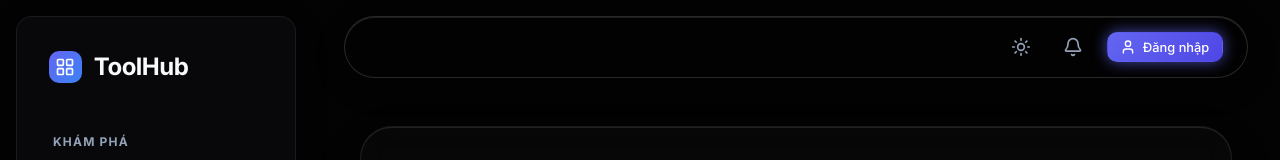
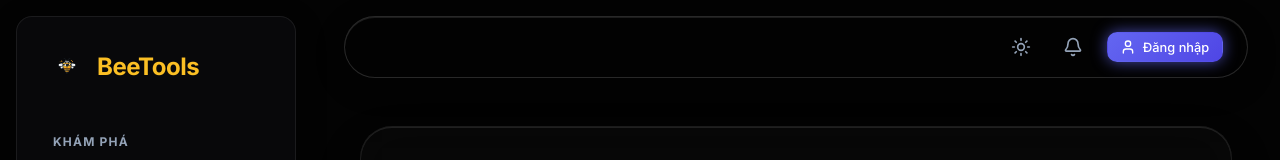
Before and after one commit to Hungne16/quanlitool, a React (Vite) app: page / in a window 1280 px wide. Shown: the top 160 px of the page. Built offline with nearby package versions, Linux system fonts and the light colour scheme; no server answers; the database is empty.

Commit message:
Update website name to BeeTools and add logo

```diff
--- a/index.html
+++ b/index.html
@@ -2,9 +2,9 @@
 <html lang="en">
   <head>
     <meta charset="UTF-8" />
-    <link rel="icon" type="image/svg+xml" href="/favicon.svg" />
+    <link rel="icon" type="image/png" href="/logo.png" />
     <meta name="viewport" content="width=device-width, initial-scale=1.0" />
-    <title>quanlitool</title>
+    <title>BeeTools - Quản lý công cụ AI</title>
   </head>
   <body>
     <div id="root"></div>
--- a/src/components/Sidebar.jsx
+++ b/src/components/Sidebar.jsx
@@ -96,10 +96,8 @@ export default function Sidebar({
     }}>
       <div className="sidebar-header" style={{ padding: '0 0.5rem' }}>
         <h2 style={{ display: 'flex', alignItems: 'center', gap: '0.75rem', color: 'var(--text-primary)', fontSize: '1.5rem', fontWeight: 700, letterSpacing: '-0.5px' }}>
-          <div style={{ background: 'linear-gradient(135deg, var(--accent-color), #3b82f6)', padding: '0.4rem', borderRadius: 'var(--radius-md)', display: 'flex' }}>
-            <LayoutGrid color="white" size={20} />
-          </div>
-          ToolHub
+          <img src="/logo.png" alt="BeeTools Logo" style={{ width: '36px', height: '36px', objectFit: 'contain' }} />
+          <span style={{ color: '#fbbf24' }}>BeeTools</span>
         </h2>
       </div>
 
```
Also changed, not shown: public/logo.png (added).
